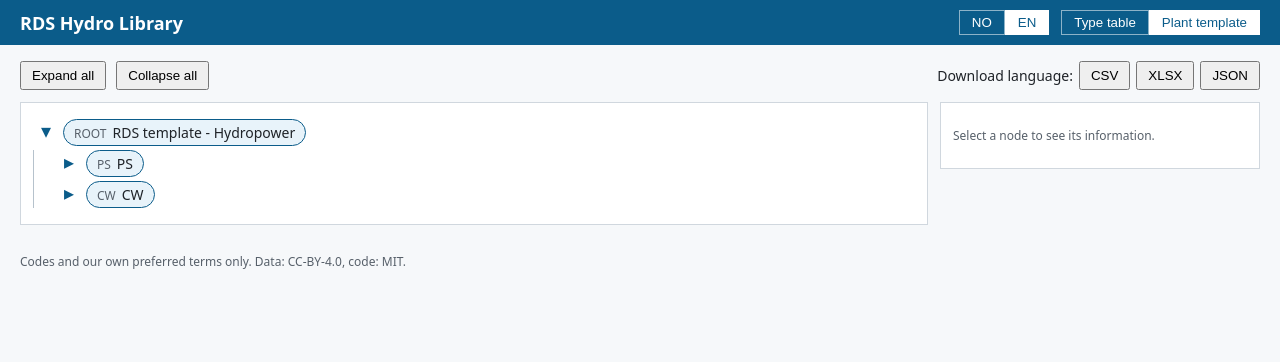
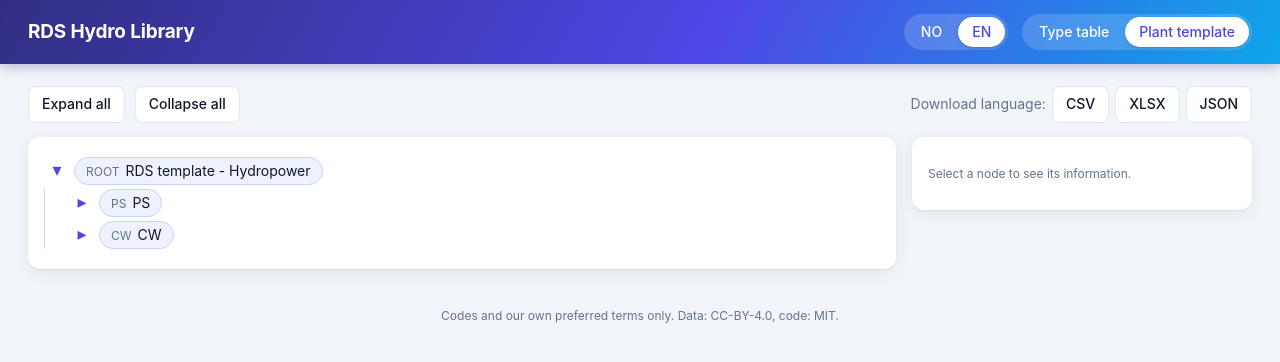
Before and after one commit to RDSHydroCollaboration/rds-hydro-library, a plain HTML site: page site/index.html in a window 1280 px wide. Both pictures are taken after a click on the button "Plant template". Drawn offline with Linux system fonts and the light colour scheme.

Commit message:
Hierarchical collapsible type table, domain column first, modern styling
Co-authored-by: Copilot App <223556219+Copilot@users.noreply.github.com>

```diff
--- a/site/app.js
+++ b/site/app.js
@@ -7,7 +7,7 @@ const $ = s => document.querySelector(s);
 const nav = (navigator.language || "en").toLowerCase();
 let lang = localStorage.getItem("lang") || (/^(no|nb|nn)/.test(nav) ? "no" : "en");
 let types = [], cols = [], langs = [], attrs = [], plant = [], filters = {}, hasDesc = false;
-const open = new Set();
+const open = new Set(), collapsed = new Set();
 
 const lab = (o, l = lang) => (o.label ? o.label[l] || o.label.en : o["label_" + l] || o.label_en) || "";
 const t = k => UI[lang][k];
@@ -36,6 +36,7 @@ function applyLang() {
   $("#tab-types").textContent = t("types"); $("#tab-map").textContent = t("map");
   $("#q").placeholder = t("search");
   $("#expand").textContent = t("expand"); $("#collapse").textContent = t("collapse");
+  $("#tx-expand").textContent = t("expand"); $("#tx-collapse").textContent = t("collapse");
   $("#dl-lang-label").textContent = t("dl"); $("#dl-lang-label2").textContent = t("dl");
   $("#dl-lang option[value=both]").textContent = t("both");
   $("#foot").textContent = t("foot");
@@ -57,14 +58,35 @@ function renderFilters() {
 function renderTable() {
   const q = $("#q").value.trim().toLowerCase();
   const order = [lang, ...langs.filter(l => l !== lang)];
-  const head = [`<span class="pfx" title="${esc(t("pfx"))}">%</span>${t("code")}`, ...order.map(l => l.toUpperCase()), ...(hasDesc ? [t("desc")] : []), t("parent"), ...attrs.map(a => a.slice(5))];
-  $("#table thead").innerHTML = "<tr>" + head.map(h => `<th>${h}</th>`).join("") + "</tr>";
-  const rows = types.filter(r => attrs.every(a => !filters[a] || r[a] === filters[a]))
-    .filter(r => !q || [r.code, ...langs.map(l => r["label_" + l]), ...langs.map(l => r["desc_" + l])].some(v => (v || "").toLowerCase().includes(q)));
-      const pc = c => `<span class="pfx" title="${esc(t("pfx"))}">%</span>${esc(c)}`;
-      const pi = order.length + (hasDesc ? 1 : 0);
-      $("#table tbody").innerHTML = rows.map(r => `<tr><td class="code">${pc(r.code)}</td>` + [...order.map(l => r["label_" + l]), ...(hasDesc ? [r["desc_" + lang] || r.desc_en] : []), r.parent, ...attrs.map(a => r[a])]
-        .map((v, i) => i === pi && v ? `<td class="code">${pc(v)}</td>` : `<td>${esc(v)}</td>`).join("") + "</tr>").join("");
+  const dom = attrs.includes("attr_domain") ? "attr_domain" : null;
+  const rest = attrs.filter(a => a !== dom);
+  const head = [...(dom ? [""] : []), `<span class="pfx" title="${esc(t("pfx"))}">%</span>${t("code")}`, ...order.map(l => l.toUpperCase()), ...(hasDesc ? [t("desc")] : []), ...rest.map(a => a.slice(5))];
+  $("#table thead").innerHTML = "<tr>" + head.map((h, i) => `<th${dom && i === 0 ? ' class="dom"' : ""}>${h}</th>`).join("") + "</tr>";
+  const byCode = Object.fromEntries(types.map(r => [r.code, r]));
+  const kids = {};
+  types.forEach(r => (kids[byCode[r.parent] ? r.parent : ""] ||= []).push(r));
+  const filtering = q || attrs.some(a => filters[a]);
+  const hit = new Set();
+  if (filtering) {
+    types.filter(r => attrs.every(a => !filters[a] || r[a] === filters[a]))
+      .filter(r => !q || [r.code, ...langs.map(l => r["label_" + l]), ...langs.map(l => r["desc_" + l])].some(v => (v || "").toLowerCase().includes(q)))
+      .forEach(r => { for (let x = r; x; x = byCode[x.parent]) hit.add(x.code); });
+  }
+  const out = [];
+  const walk = (p, depth) => (kids[p] || []).forEach(r => {
+    if (filtering && !hit.has(r.code)) return;
+    const n = (kids[r.code] || []).length, closed = !filtering && collapsed.has(r.code);
+    out.push({r, depth, n, closed});
+    if (n && !closed) walk(r.code, depth + 1);
+  });
+  walk("", 0);
+  const tg = (r, n, closed) => n ? `<span class="tg" data-t="${esc(r.code)}">${closed ? "▸" : "▾"}</span>` : `<span class="tg leaf"></span>`;
+  $("#table tbody").innerHTML = out.map(({r, depth, n, closed}) =>
+    `<tr class="d${Math.min(depth, 3)}${n ? " parent" : ""}">`
+    + (dom ? `<td class="dom"><span class="dm dm-${esc(r[dom])}" title="${esc(r[dom])}">${esc(r[dom])}</span></td>` : "")
+    + `<td class="code" style="padding-left:${8 + depth * 22}px">${tg(r, n, closed)}<span class="pfx" title="${esc(t("pfx"))}">%</span>${esc(r.code)}</td>`
+    + [...order.map(l => r["label_" + l]), ...(hasDesc ? [r["desc_" + lang] || r.desc_en] : []), ...rest.map(a => r[a])]
+      .map((v, i) => `<td${i === 0 ? ' class="lbl"' : ""}>${esc(v)}</td>`).join("") + "</tr>").join("");
 }
 
 const esc = s => String(s || "").replace(/[&<>"]/g, c => ({"&": "&amp;", "<": "&lt;", ">": "&gt;", '"': "&quot;"}[c]));
@@ -147,6 +169,12 @@ async function init() {
   $("#tab-types").classList.add("on");
   document.querySelectorAll("[data-f]").forEach(b => b.onclick = () => download(b.dataset.f));
   $("#q").oninput = renderTable;
+  $("#table").onclick = e => {
+    const c = e.target.dataset.t;
+    if (c) { collapsed.has(c) ? collapsed.delete(c) : collapsed.add(c); renderTable(); }
+  };
+  $("#tx-expand").onclick = () => { collapsed.clear(); renderTable(); };
+  $("#tx-collapse").onclick = () => { types.forEach(r => { if (types.some(x => x.parent === r.code)) collapsed.add(r.code); }); renderTable(); };
   $("#expand").onclick = () => { plant.forEach(n => open.add(n.id)); renderMap(); };
   $("#collapse").onclick = () => { open.clear(); plant.filter(n => !n.parent).forEach(n => open.add(n.id)); renderMap(); };
   applyLang();
--- a/site/style.css
+++ b/site/style.css
@@ -1,42 +1,58 @@
-:root{--c:#0b5c8a;--bg:#f6f8fa}
+:root{--c:#4f46e5;--c2:#0ea5e9;--ink:#0f172a;--mut:#64748b;--line:#e2e8f0;--bg:#f1f5f9;--card:#fff;--amber:#d97706;--r:12px;--sh:0 1px 2px rgba(15,23,42,.06),0 4px 16px rgba(15,23,42,.06)}
 *{box-sizing:border-box}
-body{margin:0;font:14px system-ui,sans-serif;background:var(--bg);color:#1f2328}
-header{display:flex;justify-content:space-between;align-items:center;padding:10px 20px;background:var(--c);color:#fff;flex-wrap:wrap;gap:8px}
-h1{font-size:18px;margin:0}
-.bar{display:flex;gap:12px}
-.seg button{border:1px solid #fff8;background:transparent;color:#fff;padding:4px 12px;cursor:pointer}
-.seg button.on{background:#fff;color:var(--c)}
-main{padding:16px 20px}
-.tools{display:flex;gap:10px;align-items:center;flex-wrap:wrap;margin-bottom:12px}
-.tools input,.tools select{padding:5px 8px}
-.tools button,.dl button{padding:5px 10px;cursor:pointer}
-.dl{margin-left:auto;display:flex;gap:6px;align-items:center}
-table{border-collapse:collapse;width:100%;background:#fff}
-th,td{border:1px solid #d0d7de;padding:5px 8px;text-align:left}
-th{background:#eaeef2}
-.mm{background:#fff;border:1px solid #d0d7de;padding:12px;overflow:auto}
-.mm ul{list-style:none;margin:0;padding-left:22px;border-left:1px solid #b6c2cc}
+body{margin:0;font:14px/1.45 Inter,"Segoe UI",system-ui,-apple-system,sans-serif;background:var(--bg);color:var(--ink)}
+header{display:flex;justify-content:space-between;align-items:center;padding:14px 28px;background:linear-gradient(120deg,#312e81,#4f46e5 55%,#0ea5e9);color:#fff;flex-wrap:wrap;gap:10px;box-shadow:0 2px 12px rgba(49,46,129,.35)}
+h1{font-size:19px;margin:0;font-weight:700;letter-spacing:-.01em}
+.bar{display:flex;gap:14px;align-items:center}
+.seg{display:inline-flex;background:rgba(255,255,255,.16);border-radius:999px;padding:3px;gap:2px}
+.seg button{border:0;background:transparent;color:#fff;padding:5px 14px;cursor:pointer;border-radius:999px;font:inherit;font-weight:500;transition:background .15s}
+.seg button:hover{background:rgba(255,255,255,.18)}
+.seg button.on{background:#fff;color:var(--c);box-shadow:0 1px 3px rgba(0,0,0,.2)}
+main{padding:22px 28px;max-width:1700px;margin:0 auto}
+.tools{display:flex;gap:10px;align-items:center;flex-wrap:wrap;margin-bottom:14px}
+.tools input,.tools select,.dl select{padding:7px 11px;border:1px solid var(--line);border-radius:8px;background:#fff;font:inherit;color:var(--ink);box-shadow:0 1px 1px rgba(15,23,42,.04)}
+.tools input{min-width:220px}
+.tools input:focus,.tools select:focus{outline:2px solid #c7d2fe;border-color:var(--c)}
+.tools button,.dl button{padding:7px 13px;cursor:pointer;border:1px solid var(--line);border-radius:8px;background:#fff;font:inherit;font-weight:500;color:var(--ink);transition:all .15s}
+.tools button:hover,.dl button:hover{border-color:var(--c);color:var(--c);background:#eef2ff}
+.dl{margin-left:auto;display:flex;gap:6px;align-items:center;color:var(--mut)}
+table{border-collapse:separate;border-spacing:0;width:100%;background:var(--card);border-radius:var(--r);box-shadow:var(--sh);overflow:hidden}
+th,td{border-bottom:1px solid var(--line);padding:7px 12px;text-align:left;vertical-align:middle}
+th{background:#f8fafc;font-size:12px;text-transform:uppercase;letter-spacing:.04em;color:var(--mut);position:sticky;top:0;z-index:1}
+tbody tr:last-child td{border-bottom:0}
+tbody tr:hover td{background:#f5f7ff}
+tr.parent td{background:#fafbff}
+tr.d0.parent td.lbl{font-weight:600}
+td.dom,th.dom{width:1%;padding:7px 6px 7px 12px}
+td.code{white-space:nowrap;font-family:ui-monospace,Consolas,monospace;font-size:13px}
+td.lbl{font-weight:500}
+.dm{display:inline-block;min-width:34px;text-align:center;font:600 11px/1 system-ui,sans-serif;padding:4px 7px;border-radius:999px;background:#e2e8f0;color:#334155}
+.dm-PS{background:#e0e7ff;color:#3730a3}.dm-CW{background:#d1fae5;color:#065f46}.dm-ALL{background:#fef3c7;color:#92400e}.dm-LOC{background:#fce7f3;color:#9d174d}
+.pfx{color:var(--amber);font-weight:700;margin-right:1px;cursor:help}
+.tg{cursor:pointer;margin-right:4px;user-select:none;color:var(--c);display:inline-block;min-width:26px;text-align:center;font-size:18px;line-height:24px;border-radius:6px;transition:background .12s}
+.tg:hover{background:#e0e7ff}
+.tg.leaf{cursor:default;pointer-events:none}
+.mm{background:var(--card);border-radius:var(--r);box-shadow:var(--sh);padding:16px;overflow:auto}
+.mm ul{list-style:none;margin:0;padding-left:24px;border-left:1px solid #cbd5e1}
 .mm>ul{border:0;padding:0}
 .mm li{margin:4px 0}
-.node{display:inline-block;padding:3px 10px;border:1px solid var(--c);border-radius:14px;background:#e8f3fa;cursor:default}
-.node .code{color:#57606a;font-size:12px;margin-right:6px}
-.split{display:flex;gap:12px;align-items:flex-start}
+.node{display:inline-block;padding:3px 11px;border:1px solid #c7d2fe;border-radius:999px;background:#eef2ff;cursor:pointer;transition:all .12s}
+.node:hover{border-color:var(--c);background:#e0e7ff}
+.node .code{color:var(--mut);font-size:12px;margin-right:6px}
+.node.sel{background:var(--c);border-color:var(--c);color:#fff;box-shadow:0 2px 8px rgba(79,70,229,.4)}
+.node.sel .code{color:#c7d2fe}
+.node.choice{background:#fffbeb;border:1px dashed var(--amber);border-radius:8px}
+.node.choice .code{color:#92400e;font-weight:600;text-transform:uppercase}
+.node.choice.sel{background:var(--amber);color:#fff}
+.mm ul.alts{border-left:2px dashed var(--amber)}
+.mm ul.alts>li::before{content:attr(data-or);font-size:11px;color:#92400e;margin-right:4px}
+.split{display:flex;gap:16px;align-items:flex-start}
 .split .mm{flex:1;min-width:0;max-height:75vh}
-.info{width:320px;flex:none;background:#fff;border:1px solid #d0d7de;padding:12px;position:sticky;top:8px;max-height:75vh;overflow:auto}
-.info h2{font-size:16px;margin:0 0 8px}
-.info dt{font-size:12px;color:#57606a;margin-top:8px}
+.info{width:340px;flex:none;background:var(--card);border-radius:var(--r);box-shadow:var(--sh);padding:16px;position:sticky;top:12px;max-height:75vh;overflow:auto}
+.info h2{font-size:17px;margin:0 0 8px}
+.info dt{font-size:11px;text-transform:uppercase;letter-spacing:.05em;color:var(--mut);margin-top:10px}
 .info dd{margin:2px 0 0;white-space:normal}
-.muted{color:#57606a;font-size:12px}
-.badge{display:inline-block;background:#fff4d6;border:1px solid #e0b84a;border-radius:10px;padding:2px 8px;font-size:12px}
-.node{cursor:pointer}
-.node.sel{background:#cfe6f5;box-shadow:0 0 0 2px var(--c)}
-.node.choice{background:#fff4d6;border:1px dashed #b8860b;border-radius:4px}
-.node.choice .code{color:#8a5a00;font-weight:600;text-transform:uppercase}
-.mm ul.alts{border-left:2px dashed #b8860b}
-.mm ul.alts>li::before{content:attr(data-or);font-size:11px;color:#8a5a00;margin-right:4px}
-@media(max-width:800px){.split{flex-direction:column}.info{width:100%;position:static}}
-.tg{cursor:pointer;margin-right:4px;user-select:none;color:var(--c);display:inline-block;min-width:26px;text-align:center;font-size:20px;line-height:24px;border-radius:4px}
-.tg:hover{background:#dbe7f0}
-footer{padding:12px 20px;color:#57606a;font-size:12px}
-.pfx{color:#b45309;font-weight:700;margin-right:1px;cursor:help}
-td.code{white-space:nowrap;font-family:ui-monospace,Consolas,monospace}
+.muted{color:var(--mut);font-size:12px}
+.badge{display:inline-block;background:#fffbeb;border:1px solid #fcd34d;border-radius:999px;padding:2px 10px;font-size:12px;color:#92400e}
+@media(max-width:800px){.split{flex-direction:column}.info{width:100%;position:static}main{padding:14px}}
+footer{padding:16px 28px;color:var(--mut);font-size:12px;text-align:center}
```
Also changed, not shown: site/index.html (+1 -1 lines).
